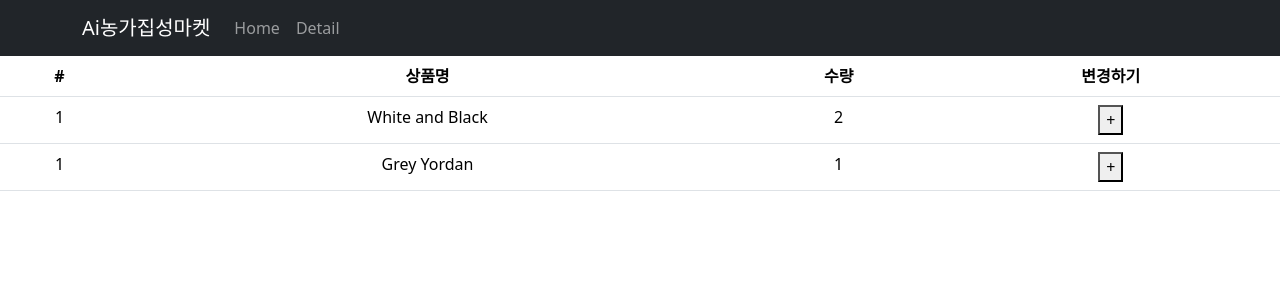
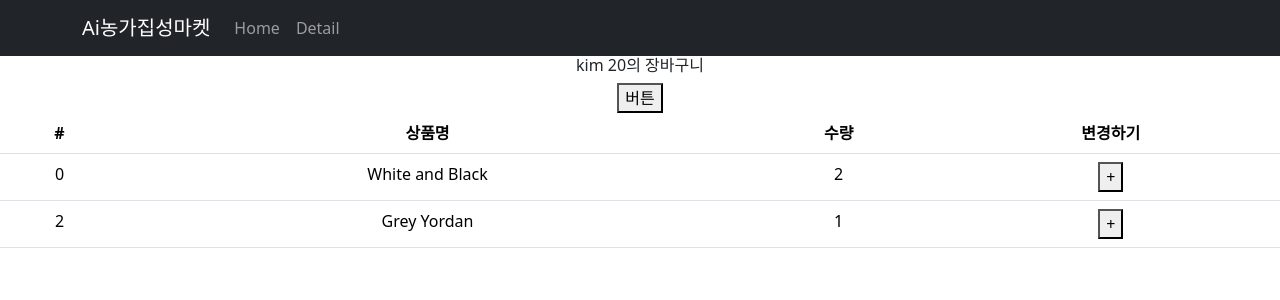
Before and after one commit to whddn/ReactStudy, a React (Create React App) app: page /cart in a window 1280 px wide. Shown: the top 300 px of the page. Built offline with nearby package versions, Linux system fonts and the light colour scheme.

Commit message:
docs: object 변경

```diff
--- a/src/routes/Cart.js
+++ b/src/routes/Cart.js
@@ -1,6 +1,6 @@
 import { Table } from "react-bootstrap"
 import { useDispatch, useSelector } from "react-redux";
-import { changeName } from "./../store.js";
+import { changeName, increase } from "./../store/userSlice.js";
 
 function Cart(){
 
@@ -9,6 +9,8 @@ function Cart(){
 
     return(
         <div>
+            <h6>{state.user.name} {state.user.age}의 장바구니</h6>
+            <button onClick={()=>{ dispatch(increase(100)) }}>버튼</button>
 
             <Table>
                 <thead>
@@ -23,7 +25,7 @@ function Cart(){
                     {
                         state.cart.map((a, i )=>
                     <tr key={i}>
-                        <td>1</td>
+                        <td>{state.cart[i].id}</td>
                         <td>{state.cart[i].name}</td>
                         <td>{state.cart[i].count}</td>
                         <td>
--- a/src/store.js
+++ b/src/store.js
@@ -1,17 +1,6 @@
 import { configureStore, createSlice } from '@reduxjs/toolkit'
+import user from './store/userSlice.js'
 
-
-let user = createSlice({
-  name : 'user',
-  initialState : 'kim',
-  reducers : {
-    changeName(state){
-      return 'john ' + state
-    }
-  }
-})
-
-export let { changeName } = user.actions
 
 let cart = createSlice({
   name : 'cart',
--- /dev/null
+++ b/src/store/userSlice.js
@@ -0,0 +1,18 @@
+import { createSlice } from "@reduxjs/toolkit"
+
+let user = createSlice({
+    name : 'user',
+    initialState : {name : 'kim', age : 20 },
+    reducers : {
+      changeName(state){
+        state.name = 'park'
+      },
+      increase(state, action){
+        state.age += action.payload
+      }
+    }
+  })
+
+  export let { changeName, increase } = user.actions
+
+  export default user
```
